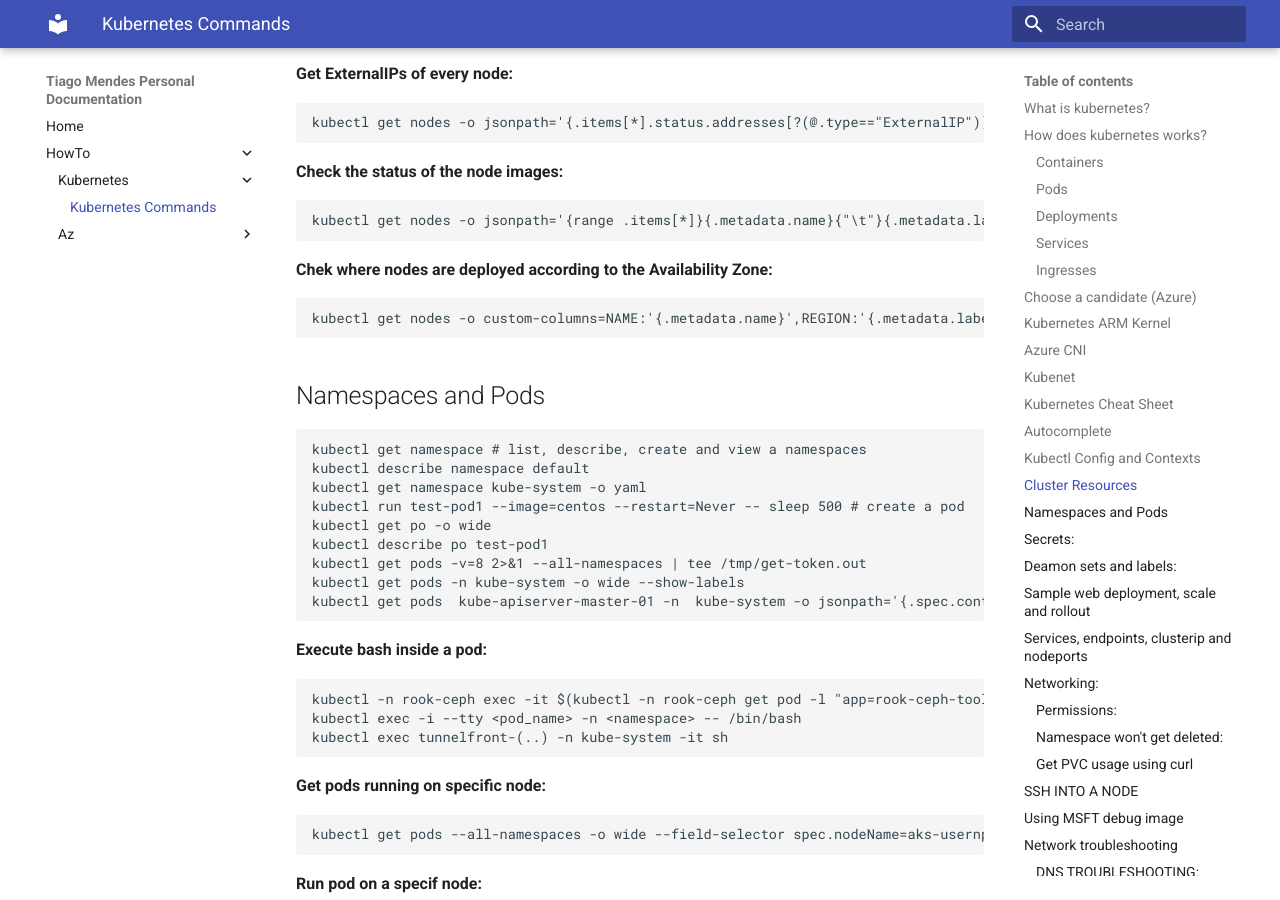
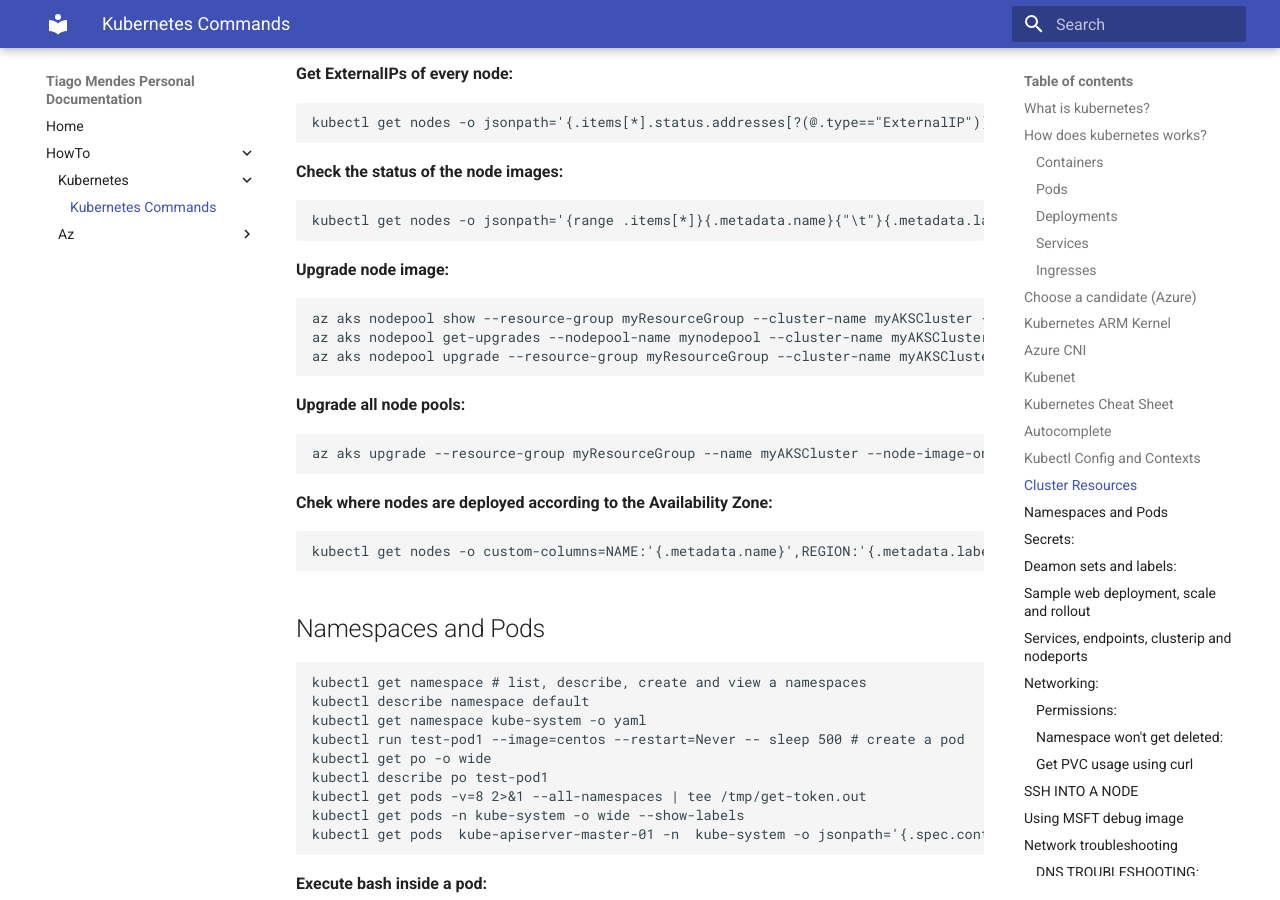
Before and after one commit to tmcmm/k8s-documentation, an MkDocs documentation site: the page built from docs/howto/kubernetes/kubernetes-help.md, in a window 1280 px wide and 900 px high, scrolled down 6991 px. Built offline with MkDocs 1.6.1 and Material for MkDocs 9.7.7, drawn with Linux system fonts in a browser that asks for light colours.

Commit message:
upgrade node images only

````diff
--- a/docs/howto/kubernetes/kubernetes-help.md
+++ b/docs/howto/kubernetes/kubernetes-help.md
@@ -246,6 +246,16 @@ kubectl get nodes -o jsonpath='{.items[*].status.addresses[?(@.type=="ExternalIP
 __Check the status of the node images:__
 ```
 kubectl get nodes -o jsonpath='{range .items[*]}{.metadata.name}{"\t"}{.metadata.labels.kubernetes\.azure\.com\/node-image-version}{"\n"}{end}'
+```
+__Upgrade node image:__
+```
+az aks nodepool show --resource-group myResourceGroup --cluster-name myAKSCluster --name mynodepool --query nodeImageVersion
+az aks nodepool get-upgrades --nodepool-name mynodepool --cluster-name myAKSCluster --resource-group myResourceGroup
+az aks nodepool upgrade --resource-group myResourceGroup --cluster-name myAKSCluster --name mynodepool --node-image-only
+```
+__Upgrade all node pools:__
+```
+az aks upgrade --resource-group myResourceGroup --name myAKSCluster --node-image-only
 ```
 __Chek where nodes are deployed according to the Availability Zone:__
 ```
````
